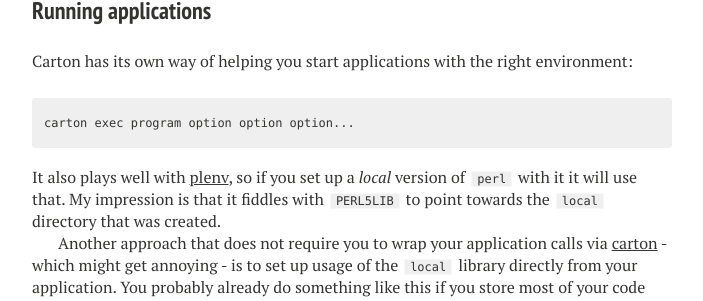
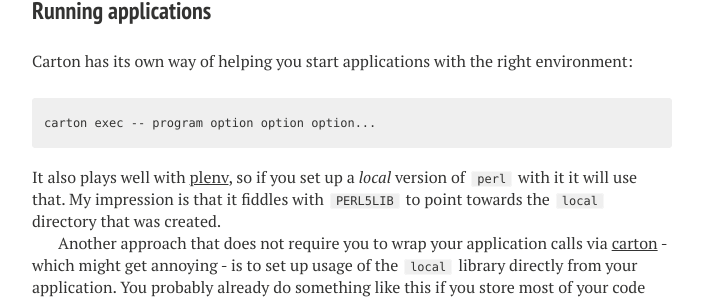
Before and after one commit to polettix/blog, a Jekyll site: the page built from _posts/2015-02-07-parachuting-perl.md, in a window 1280 px wide and 900 px high, scrolled down 6945 px. Shown: the part 144-445 px from the top of the window, without its empty margins (288-991 px from the left). Built offline with Jekyll 4.4.1, drawn with Linux system fonts in a browser that asks for light colours; nearby versions of some CDN libraries; comment, search, counter and statistics services are not loaded; some of the changed text lies outside the part shown.

Commit message:
updated after feedback in comments

```diff
--- a/_posts/2015-02-07-parachuting-perl.md
+++ b/_posts/2015-02-07-parachuting-perl.md
@@ -337,7 +337,7 @@
 Carton has its own way of helping you start applications with the
 right environment:
 
-    carton exec program option option option...
+    carton exec -- program option option option...
 
 It also plays well with [plenv], so if you set up a *local* version of
 `perl` with it it will use that. My impression is that it fiddles with
```
Also changed, not shown: other parts of _posts/2015-02-07-parachuting-perl.md (+5 -0 lines).
